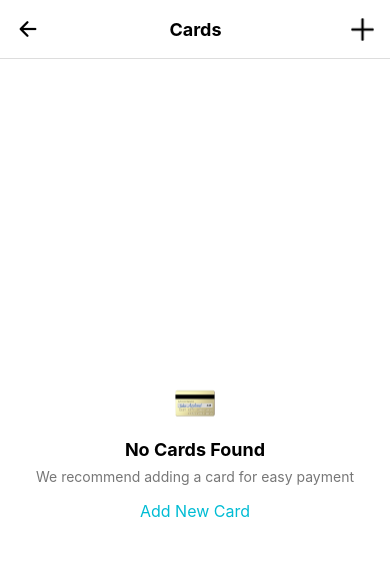
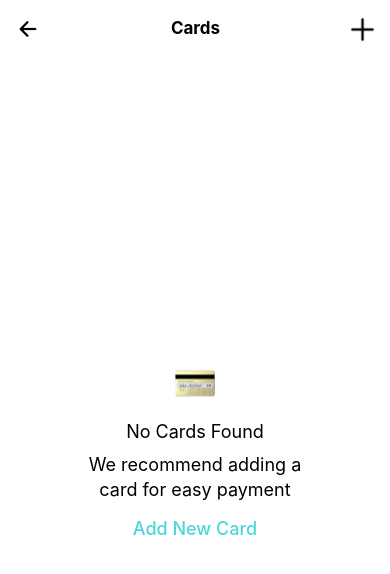
Before and after one commit to TashfeenRao/wegowhere-assignment, a React Native app in the folder FE/: screen /Home in a window 390 px wide. Shown: the top 574 px of the page. Built offline with nearby package versions, Linux system fonts and the light colour scheme; what omise-react-native would draw is missing.

Commit message:
first screen is done

```diff
--- a/FE/App.tsx
+++ b/FE/App.tsx
@@ -4,9 +4,37 @@ import { NavigationContainer } from "@react-navigation/native";
 import { createStackNavigator } from "@react-navigation/stack";
 import HomeScreen from "./screens/HomeScreen";
 import AddCardScreen from "./screens/AddCardScreen";
+import * as Font from "expo-font";
+import { useEffect, useState } from "react";
 const Stack = createStackNavigator();
+import * as SplashScreen from "expo-splash-screen";
+const loadFonts = () => {
+  return Font.loadAsync({
+    "Quicksand-Regular": require("./assets/fonts/Quicksand-Regular.ttf"),
+    "Quicksand-Bold": require("./assets/fonts/Quicksand-Bold.ttf"),
+  });
+};
 
 export default function App() {
+  const [fontsLoaded, setFontsLoaded] = useState(false);
+
+  useEffect(() => {
+    SplashScreen.preventAutoHideAsync();
+
+    loadFonts()
+      .then(() => setFontsLoaded(true))
+      .catch(console.warn);
+  }, []);
+
+  useEffect(() => {
+    if (fontsLoaded) {
+      SplashScreen.hideAsync();
+    }
+  }, [fontsLoaded]);
+
+  if (!fontsLoaded) {
+    return null;
+  }
   return (
     <NavigationContainer>
       <Stack.Navigator initialRouteName='Home'>
@@ -18,7 +46,7 @@ export default function App() {
         <Stack.Screen
           name='AddCard'
           component={AddCardScreen}
-          options={{ title: "Add Card" }}
+          options={{ headerShown: false }}
         />
       </Stack.Navigator>
     </NavigationContainer>
--- a/FE/app.json
+++ b/FE/app.json
@@ -4,7 +4,6 @@
     "slug": "test",
     "version": "1.0.0",
     "orientation": "portrait",
-    "icon": "./assets/icon.png",
     "userInterfaceStyle": "light",
     "splash": {
       "image": "./assets/splash.png",
--- a/FE/package.json
+++ b/FE/package.json
@@ -14,6 +14,8 @@
     "@react-navigation/native": "^6.1.17",
     "@react-navigation/stack": "^6.3.29",
     "expo": "~51.0.14",
+    "expo-app-loading": "^2.1.1",
+    "expo-font": "^12.0.7",
     "expo-status-bar": "~1.12.1",
     "omise-react-native": "^0.1.0",
     "react": "18.2.0",
--- a/FE/screens/HomeScreen.tsx
+++ b/FE/screens/HomeScreen.tsx
@@ -95,12 +95,11 @@ const styles = StyleSheet.create({
     alignItems: "center",
     justifyContent: "space-between",
     padding: 16,
-    borderBottomWidth: 1,
-    borderBottomColor: "#ddd",
   },
   headerTitle: {
-    fontSize: 18,
-    fontWeight: "bold",
+    fontSize: 17,
+    fontWeight: "700",
+    lineHeight: 23.8,
   },
   content: {
     flex: 1,
@@ -114,18 +113,20 @@ const styles = StyleSheet.create({
   },
   noCardsText: {
     fontSize: 18,
-    fontWeight: "bold",
+    lineHeight: 25.2,
     marginBottom: 8,
   },
   recommendText: {
-    fontSize: 14,
-    color: "#777",
+    fontSize: 18,
+    lineHeight: 25.2,
     marginBottom: 16,
     textAlign: "center",
+    width: "60%",
   },
   addCardText: {
-    fontSize: 16,
-    color: "#00bcd4",
+    fontSize: 18,
+    fontWeight: "500",
+    color: "#4AD8DA",
   },
   card: {
     backgroundColor: "#f9f9f9",
```
Also changed, not shown: 1 other file (tests, documents, lock files or other folders).
